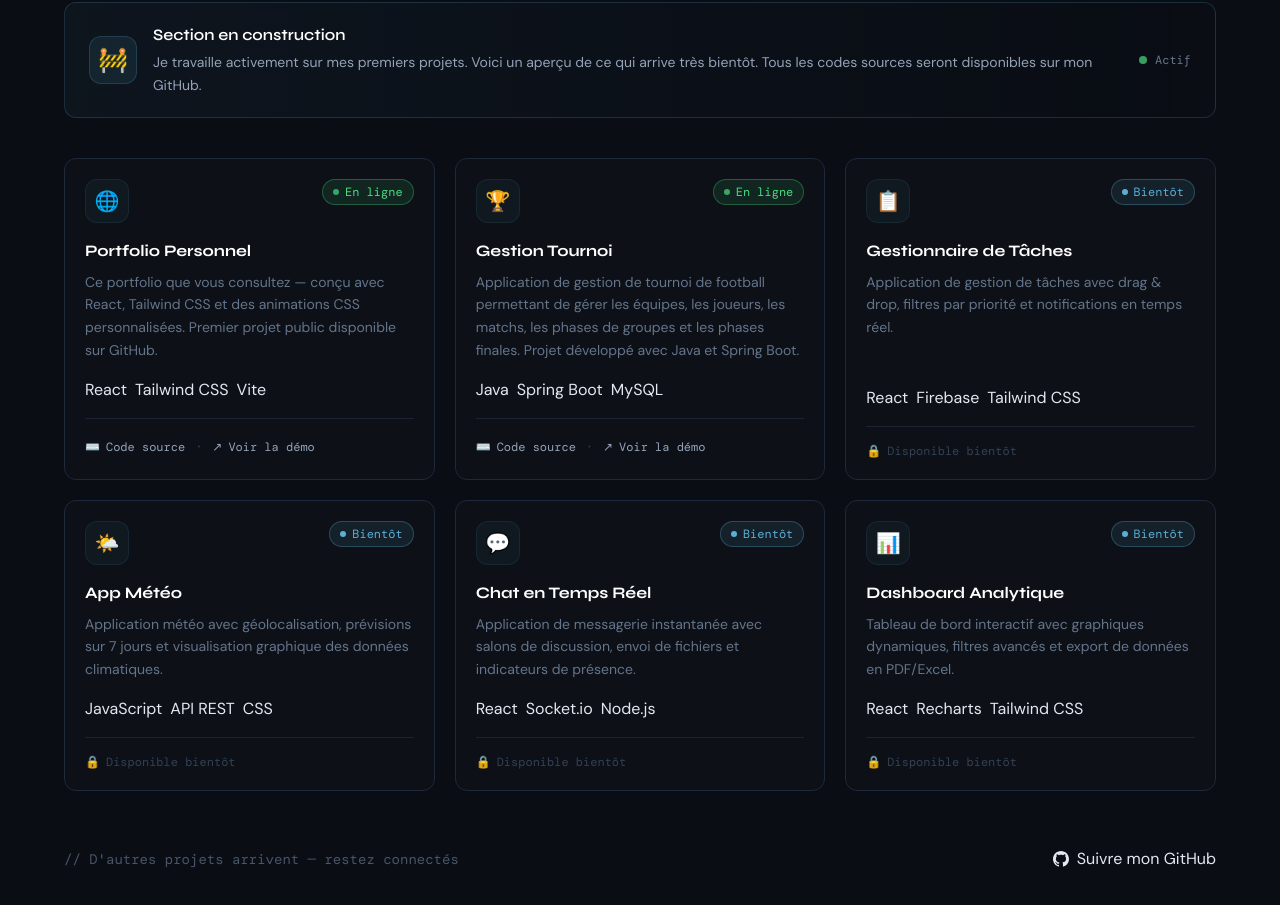
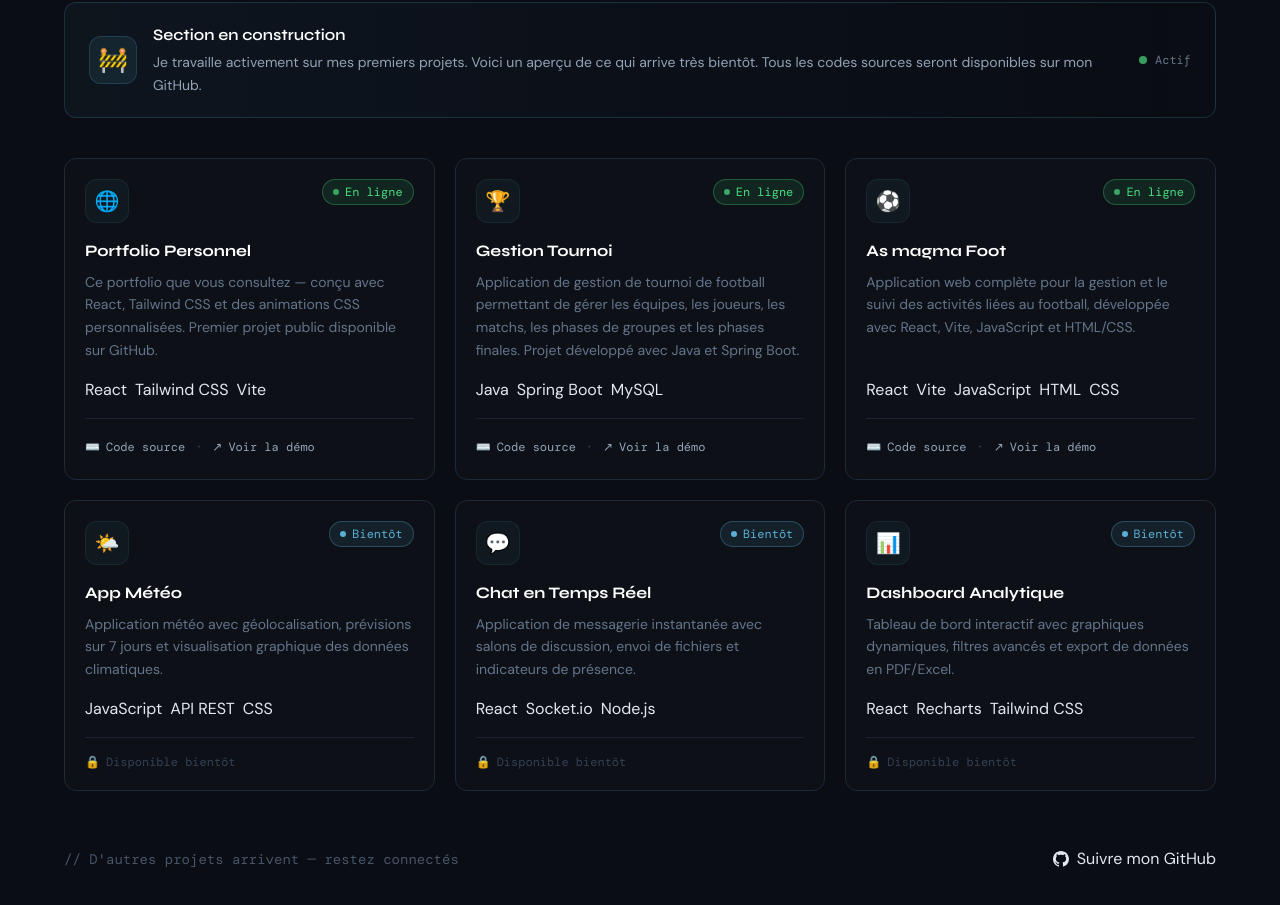
Before and after one commit to Lala7nante/portfolio, a React (Vite) app: page / in a window 1280 px wide. Shown: the part 3218-4123 px from the top of the page. Built offline with nearby package versions, Linux system fonts and the light colour scheme; no server answers.

Commit message:
projet créé

```diff
--- a/src/components/Projects.jsx
+++ b/src/components/Projects.jsx
@@ -25,18 +25,18 @@ const comingSoon = [
   code: 'https://github.com/Lala7nante/gestion-tournoi',
   available: true,
 },
-  {
-    icon: '📋',
-    title: 'Gestionnaire de Tâches',
-    desc: 'Application de gestion de tâches avec drag & drop, filtres par priorité et notifications en temps réel.',
-    tags: ['React', 'Firebase', 'Tailwind CSS'],
-    status: 'Bientôt',
-    statusColor: 'text-[#5bafd6] border-[#5bafd6]/30 bg-[#5bafd6]/10',
-    dot: 'bg-[#5bafd6]',
-    demo: null,
-    code: null,
-    available: false,
-  },
+ {
+  icon: '⚽',
+  title: 'As magma Foot',
+  desc: 'Application web complète pour la gestion et le suivi des activités liées au football, développée avec React, Vite, JavaScript et HTML/CSS.',
+  tags: ['React', 'Vite', 'JavaScript', 'HTML', 'CSS'],
+  status: 'En ligne',
+  statusColor: 'text-green-400 border-green-400/30 bg-green-400/10',
+  dot: 'bg-green-400',
+  demo: null,
+  code: 'https://github.com/Lala7nante/as-magma-foot',
+  available: true,
+},
   {
     icon: '🌤️',
     title: 'App Météo',
```
